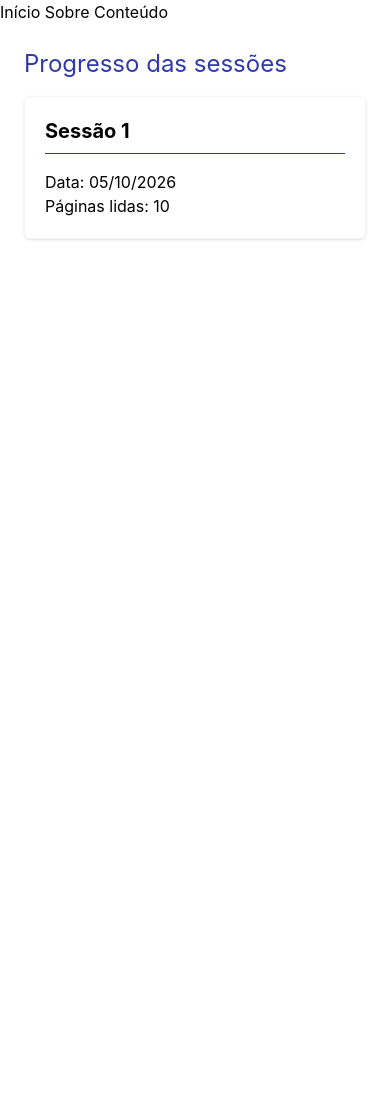
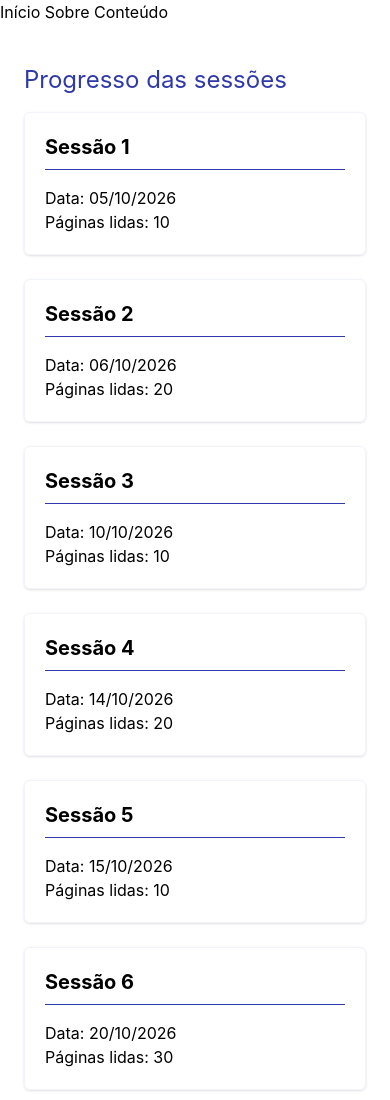
Before and after one commit to Zjonathas/Acompanhamento-de-leitura, a website: page src/index.html in a window 390 px wide. Before the commit the page ends 844 px from the top, so only its background shows below. Drawn offline with Linux system fonts and the light colour scheme.

Commit message:
feat: duplicação dos cards e mudanças nas regras de responsividade utilizando sm:grid-cols-2 e lg:grid-cols-3

```diff
--- a/src/index.html
+++ b/src/index.html
@@ -16,7 +16,7 @@
 
     </header>
 
-    <main class="m-6">
+    <main class="p-6">
 
 
 
@@ -26,11 +26,41 @@
 
         <section id="progresso">
             <h3 class="text-2xl my-4 text-primaria">Progresso das sessões</h3>
-            <div class="grid grid-cols-1 md:grid-cols-3 gap-6">
+            <div class="grid grid-cols-1 sm:grid-cols-2 lg:grid-cols-3 gap-6">
                 <article class="rounded-md border border-slate-100 shadow-sm p-5">
                     <h3 class="text-xl font-bold border-b border-primaria pb-2 mb-4">Sessão 1</h3>
                     <p>Data: 05/10/2026</p>
                     <p>Páginas lidas: 10</p>
+                </article>
+
+                <article class="rounded-md border border-slate-100 shadow-sm p-5">
+                    <h3 class="text-xl font-bold border-b border-primaria pb-2 mb-4">Sessão 2</h3>
+                    <p>Data: 06/10/2026</p>
+                    <p>Páginas lidas: 20</p>
+                </article>
+
+                <article class="rounded-md border border-slate-100 shadow-sm p-5">
+                    <h3 class="text-xl font-bold border-b border-primaria pb-2 mb-4">Sessão 3</h3>
+                    <p>Data: 10/10/2026</p>
+                    <p>Páginas lidas: 10</p>
+                </article>
+
+                <article class="rounded-md border border-slate-100 shadow-sm p-5">
+                    <h3 class="text-xl font-bold border-b border-primaria pb-2 mb-4">Sessão 4</h3>
+                    <p>Data: 14/10/2026</p>
+                    <p>Páginas lidas: 20</p>
+                </article>
+
+                <article class="rounded-md border border-slate-100 shadow-sm p-5">
+                    <h3 class="text-xl font-bold border-b border-primaria pb-2 mb-4">Sessão 5</h3>
+                    <p>Data: 15/10/2026</p>
+                    <p>Páginas lidas: 10</p>
+                </article>
+
+                <article class="rounded-md border border-slate-100 shadow-sm p-5">
+                    <h3 class="text-xl font-bold border-b border-primaria pb-2 mb-4">Sessão 6</h3>
+                    <p>Data: 20/10/2026</p>
+                    <p>Páginas lidas: 30</p>
                 </article>
             </div>
         </section>
```
Also changed, not shown: src/output.css.
